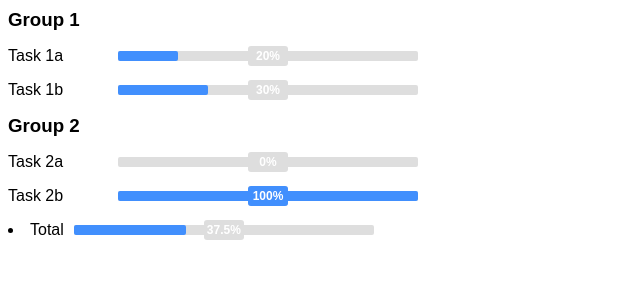
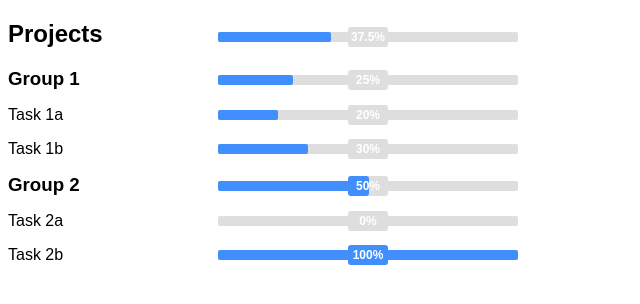
Before and after one commit to jryans/progress, a website: page index.html in a window 1280 px wide. Shown: the whole page, without its empty margins (0-640 px from the left). Drawn offline with Linux system fonts and the light colour scheme.

Commit message:
Summarize group and overall

```diff
--- a/index.css
+++ b/index.css
@@ -12,7 +12,7 @@ h3 {
 
 .label {
   display: inline-block;
-  width: 100px;
+  width: 200px;
 }
 
 /*
--- a/index.html
+++ b/index.html
@@ -6,5 +6,6 @@
     <link rel="stylesheet" href="./index.css">
   </head>
   <body>
+    <h2><span class="label">Projects</span></h2>
   </body>
 </html>
--- a/index.js
+++ b/index.js
@@ -10,7 +10,12 @@ function* load() {
     let groupValue = json[groupName];
     let group = document.createElement("h3");
     root.appendChild(group);
-    group.textContent = groupName;
+    let groupLabel = document.createElement("span");
+    group.appendChild(groupLabel);
+    groupLabel.classList.add("label");
+    groupLabel.textContent = groupName;
+
+    let progressList = [];
     for (let taskName in groupValue) {
       let taskValue = groupValue[taskName];
       let task = document.createElement("div")
@@ -22,33 +27,33 @@ function* load() {
       taskLabel.textContent = taskName;
       let progress = document.createElement("div");
       task.appendChild(progress);
+      progressList.push(progress);
       progress.classList.add("progress");
       progress.textContent = taskValue;
     }
+
+    let summary = summarize(progressList);
+    group.appendChild(summary);
   }
 
-  summarize(document.querySelectorAll(".progress"));
+  let summary = summarize(document.querySelectorAll(".task .progress"));
+  document.querySelector("h2").appendChild(summary);
 
   for (let progress of document.querySelectorAll(".progress")) {
     addProgressBar(progress);
   }
 }
 
-function summarize(tasks) {
-  let taskCount = tasks.length;
-  let progressSum = [...tasks].reduce((sum, progress) => {
+function summarize(progressList) {
+  let taskCount = progressList.length;
+  let progressSum = [...progressList].reduce((sum, progress) => {
     return sum + Number(progress.textContent);
   }, 0);
 
-  let root = document.getElementById("root");
-  let summary = document.createElement("li");
-  root.appendChild(summary);
-  summary.id = "summary";
-  summary.textContent = "Total";
   let progress = document.createElement("div");
-  summary.appendChild(progress);
   progress.classList.add("progress");
   progress.textContent = progressSum / taskCount;
+  return progress;
 }
 
 function addProgressBar(progress) {
```
